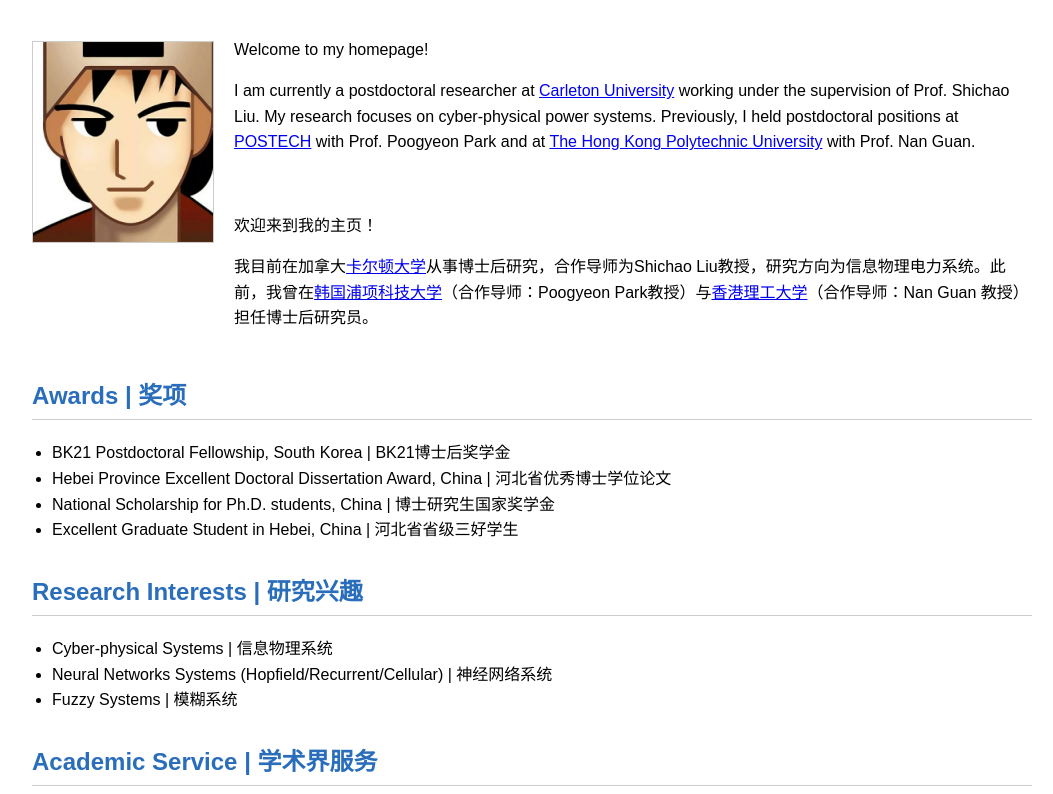
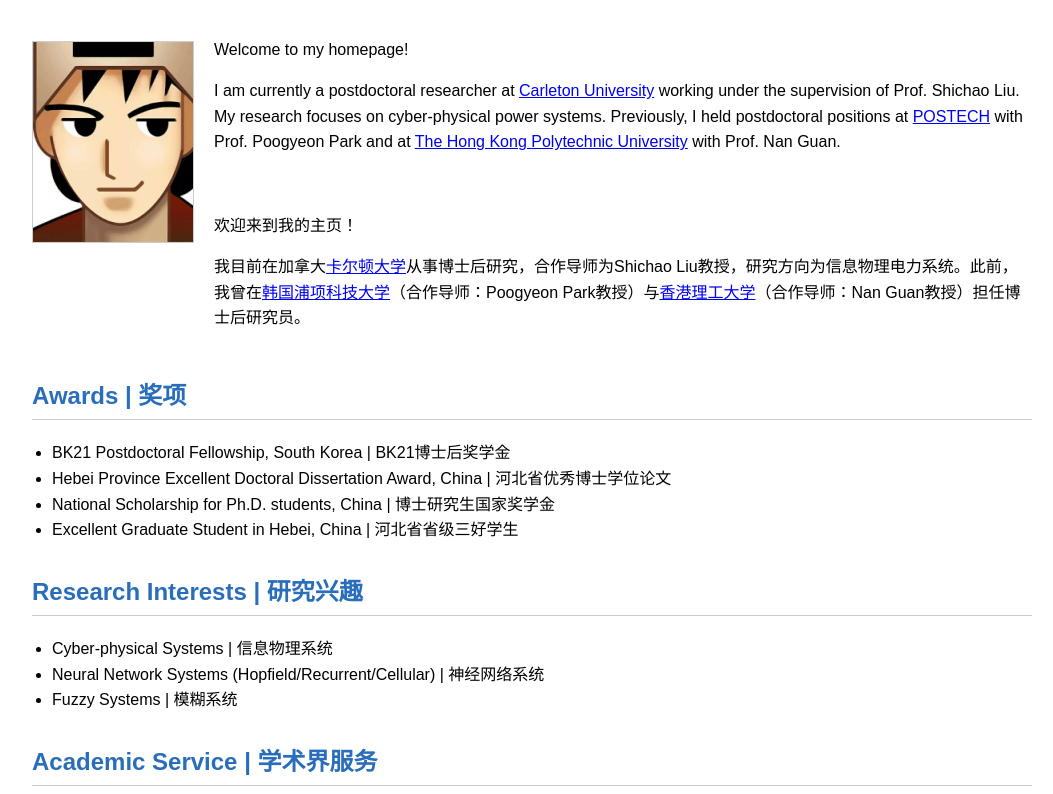
Before and after one commit to yibo-control/yibo-control.github.io, a plain HTML site: page index.html in a window 1280 px wide. Shown: the part 158-952 px from the top of the page, without its empty margins (108-1161 px from the left). Drawn offline with Linux system fonts and the light colour scheme.

Commit message:
Update index.html

```diff
--- a/index.html
+++ b/index.html
@@ -56,7 +56,7 @@
 
     /* 头像图片的样式 */
     .profile img {
-      width: 180px;                     /* 图片宽度 */
+      width: 160px;                     /* 图片宽度 */
       height: 200px;                    /* 图片高度 */
       object-fit: cover;                /* 图片裁剪方式 */
       border: 1px solid #ccc;           /* 图片边框 */
@@ -65,7 +65,7 @@
     }
 
     /* 列表左缩进 */
-    ul {
+    ul, ol {
       padding-left: 20px;
     }
   </style>
@@ -92,7 +92,7 @@
 
         <!-- 中文介绍 -->
         <p>欢迎来到我的主页！</p>
-        <p>我目前在加拿大<a href="https://carleton.ca/">卡尔顿大学</a>从事博士后研究，合作导师为Shichao Liu教授，研究方向为信息物理电力系统。此前，我曾在<a href="https://www.postech.ac.kr/">韩国浦项科技大学</a>（合作导师：Poogyeon Park教授）与<a href="https://www.polyu.edu.hk/">香港理工大学</a>（合作导师：Nan Guan 教授）担任博士后研究员。</p>
+        <p>我目前在加拿大<a href="https://carleton.ca/">卡尔顿大学</a>从事博士后研究，合作导师为Shichao Liu教授，研究方向为信息物理电力系统。此前，我曾在<a href="https://www.postech.ac.kr/">韩国浦项科技大学</a>（合作导师：Poogyeon Park教授）与<a href="https://www.polyu.edu.hk/">香港理工大学</a>（合作导师：Nan Guan教授）担任博士后研究员。</p>
 
       </div>
     </div>
@@ -110,7 +110,7 @@
     <h2>Research Interests | 研究兴趣</h2>
     <ul>
       <li>Cyber-physical Systems | 信息物理系统</li>
-      <li>Neural Networks Systems (Hopfield/Recurrent/Cellular) | 神经网络系统</li>
+      <li>Neural Network Systems (Hopfield/Recurrent/Cellular) | 神经网络系统</li>
       <li>Fuzzy Systems | 模糊系统</li>
     </ul>
 
```
